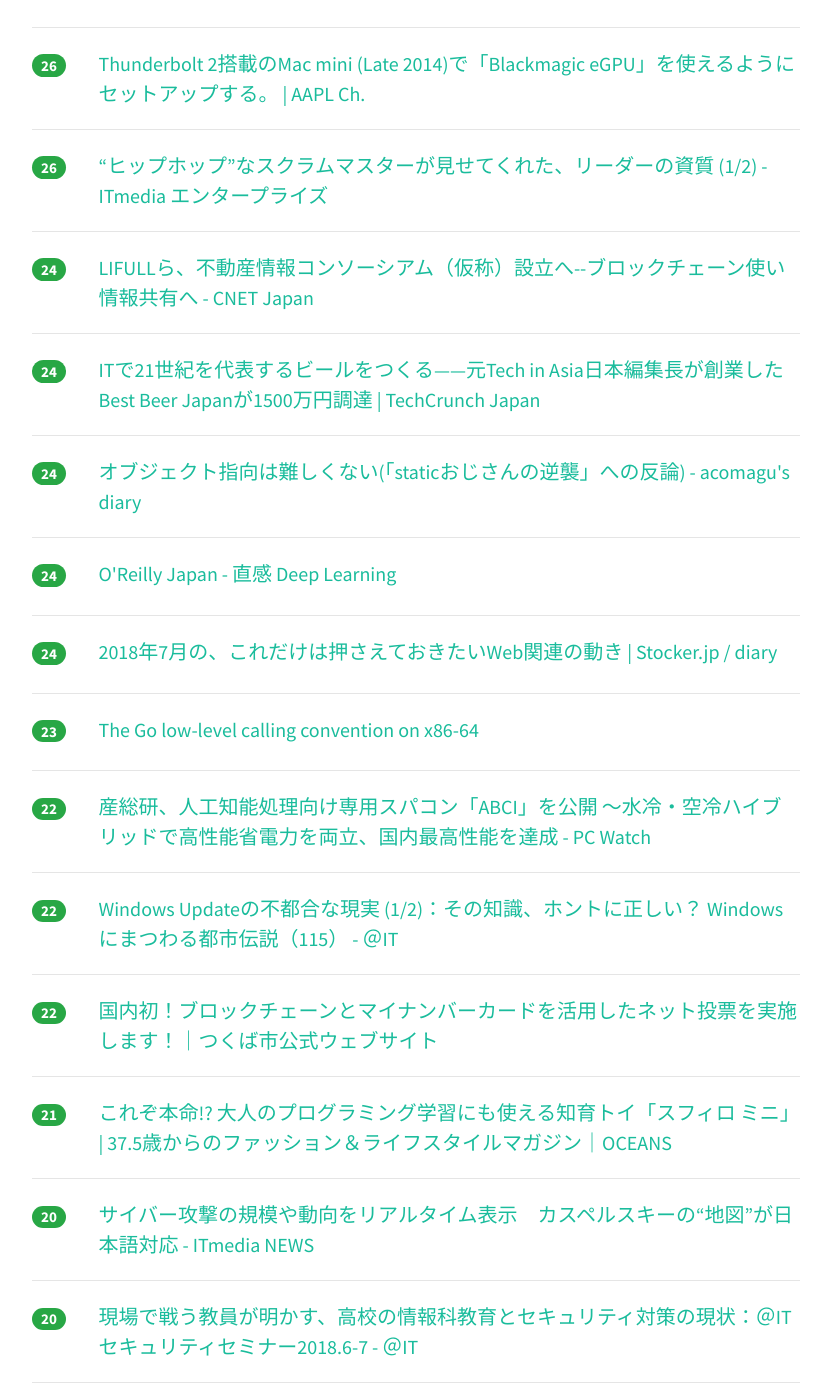
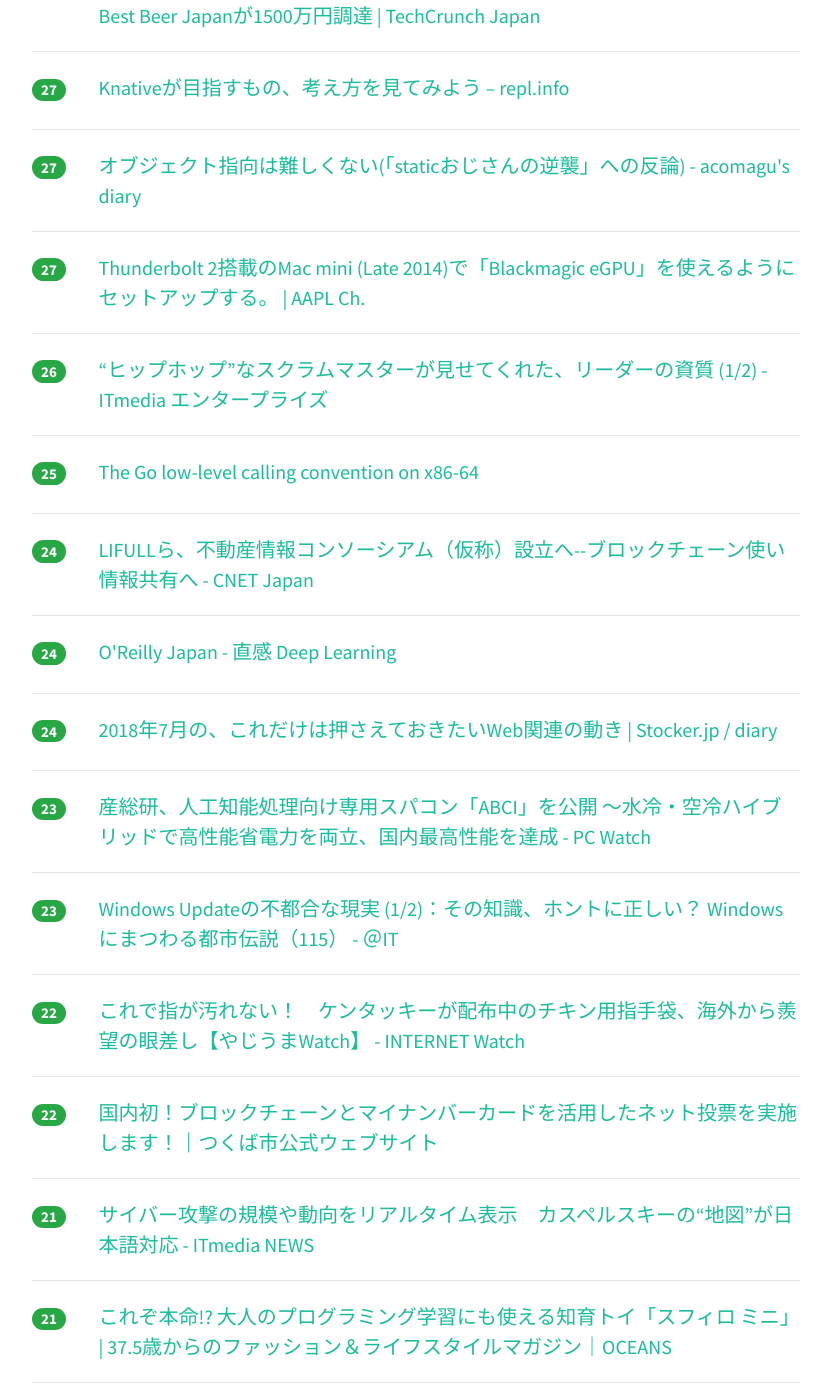
Before and after one commit to yatta47/hatena-matome-site, a Jekyll site: the page built from _posts/2018-07-31-hatena.md, in a window 1280 px wide and 1400 px high, scrolled down 2425 px. Shown: the whole window, without its empty margins (224-1055 px from the left). Built offline with Jekyll 4.4.1, drawn with Linux system fonts in a browser that asks for light colours; nearby versions of some CDN libraries; some of the changed text lies outside the part shown.

Commit message:
Updated 2018-07-31

```diff
--- a/_posts/2018-07-31-hatena.md
+++ b/_posts/2018-07-31-hatena.md
@@ -17,52 +17,52 @@ tags: [it-hotentry]
 </div>
 <hr>
 <div class="row">
-<div class="col-1"><span class="badge badge-pill badge-success h2">165</span></div>
+<div class="col-1"><span class="badge badge-pill badge-success h2">180</span></div>
+<div class="col-11"><a href='http://mizchi.hatenablog.com/entry/2018/07/31/124354' target='_blank'>オブジェクト指向の呪いと、その避け方 - mizchi's blog</a></div>
+</div>
+<hr>
+<div class="row">
+<div class="col-1"><span class="badge badge-pill badge-success h2">173</span></div>
 <div class="col-11"><a href='https://www.newsweekjapan.jp/stories/technology/2018/07/post-10689.php' target='_blank'>居眠り運転の意外な原因　開始15分で眠気を誘う要因が分かった | テクノロジー | 最新記事 | ニューズウィーク日本版 オフィシャルサイト</a></div>
 </div>
 <hr>
 <div class="row">
-<div class="col-1"><span class="badge badge-pill badge-success h2">165</span></div>
+<div class="col-1"><span class="badge badge-pill badge-success h2">168</span></div>
 <div class="col-11"><a href='http://www.110107.com/s/oto/page/YMO40?ima=3555' target='_blank'>YMO40周年！ YELLOW MAGIC ORCHESTRA / NEUE TANZ (イエロー・マジック・オーケストラ／ノイエ・タンツ)</a></div>
 </div>
 <hr>
 <div class="row">
-<div class="col-1"><span class="badge badge-pill badge-success h2">153</span></div>
-<div class="col-11"><a href='http://mizchi.hatenablog.com/entry/2018/07/31/124354' target='_blank'>オブジェクト指向の呪いと、その避け方 - mizchi's blog</a></div>
+<div class="col-1"><span class="badge badge-pill badge-success h2">150</span></div>
+<div class="col-11"><a href='https://japan.cnet.com/article/35123285/' target='_blank'>「Firefox」のアイコンが再び刷新へ--2つのデザイン案を公開 - CNET Japan</a></div>
+</div>
+<hr>
+<div class="row">
+<div class="col-1"><span class="badge badge-pill badge-success h2">149</span></div>
+<div class="col-11"><a href='http://www.itmedia.co.jp/news/articles/1807/31/news046.html' target='_blank'>「佐川急便の偽サイト」に学ぶAndroidの防御法　見直す設定はたった1つ (1/2) - ITmedia NEWS</a></div>
 </div>
 <hr>
 <div class="row">
 <div class="col-1"><span class="badge badge-pill badge-success h2">144</span></div>
-<div class="col-11"><a href='https://japan.cnet.com/article/35123285/' target='_blank'>「Firefox」のアイコンが再び刷新へ--2つのデザイン案を公開 - CNET Japan</a></div>
-</div>
-<hr>
-<div class="row">
-<div class="col-1"><span class="badge badge-pill badge-success h2">139</span></div>
-<div class="col-11"><a href='http://www.itmedia.co.jp/news/articles/1807/31/news046.html' target='_blank'>「佐川急便の偽サイト」に学ぶAndroidの防御法　見直す設定はたった1つ (1/2) - ITmedia NEWS</a></div>
-</div>
-<hr>
-<div class="row">
-<div class="col-1"><span class="badge badge-pill badge-success h2">129</span></div>
 <div class="col-11"><a href='http://www.itmedia.co.jp/business/articles/1807/31/news021.html' target='_blank'>仕入れ目的でもカネのためでもない　東京の居酒屋が漁業に参入した切実な現状 (1/5) - ITmedia ビジネスオンライン</a></div>
 </div>
 <hr>
 <div class="row">
-<div class="col-1"><span class="badge badge-pill badge-success h2">93</span></div>
+<div class="col-1"><span class="badge badge-pill badge-success h2">105</span></div>
 <div class="col-11"><a href='http://design.hatenastaff.com/entry/2018/07/31/111307' target='_blank'>WEBサービスのデザイナーが育休をとって、仕事復帰から1年経ってみての感想 - Hatena Design Group</a></div>
 </div>
 <hr>
 <div class="row">
-<div class="col-1"><span class="badge badge-pill badge-success h2">73</span></div>
+<div class="col-1"><span class="badge badge-pill badge-success h2">95</span></div>
+<div class="col-11"><a href='https://cpplover.blogspot.com/2018/07/gccgit.html' target='_blank'>本の虫: GCCのgit移行が難航中</a></div>
+</div>
+<hr>
+<div class="row">
+<div class="col-1"><span class="badge badge-pill badge-success h2">80</span></div>
 <div class="col-11"><a href='http://www.itmedia.co.jp/news/articles/1807/31/news040.html' target='_blank'>“俺の嫁召喚装置”「Gatebox」15万円の量産モデル発売　甘～い新機能で新婚気分（動画あり） (1/2) - ITmedia NEWS</a></div>
 </div>
 <hr>
 <div class="row">
-<div class="col-1"><span class="badge badge-pill badge-success h2">73</span></div>
-<div class="col-11"><a href='https://cpplover.blogspot.com/2018/07/gccgit.html' target='_blank'>本の虫: GCCのgit移行が難航中</a></div>
-</div>
-<hr>
-<div class="row">
-<div class="col-1"><span class="badge badge-pill badge-success h2">56</span></div>
+<div class="col-1"><span class="badge badge-pill badge-success h2">57</span></div>
 <div class="col-11"><a href='http://atsushieno.hatenablog.com/entry/2018/07/31/030110' target='_blank'>Leaving Microsoft - ものがたり</a></div>
 </div>
 <hr>
@@ -82,23 +82,33 @@ tags: [it-hotentry]
 </div>
 <hr>
 <div class="row">
+<div class="col-1"><span class="badge badge-pill badge-success h2">36</span></div>
+<div class="col-11"><a href='https://japanese.engadget.com/2018/07/30/zozo/' target='_blank'>ZOZO、自動採寸で「靴」「ブラジャー」販売へ - Engadget 日本版</a></div>
+</div>
+<hr>
+<div class="row">
+<div class="col-1"><span class="badge badge-pill badge-success h2">35</span></div>
+<div class="col-11"><a href='https://k-tai.watch.impress.co.jp/docs/news/1135674.html' target='_blank'>ナイアンティックが東京に開発拠点、新作ゲーム制作へ - ケータイ Watch</a></div>
+</div>
+<hr>
+<div class="row">
 <div class="col-1"><span class="badge badge-pill badge-success h2">33</span></div>
 <div class="col-11"><a href='https://qiita.com/rsahara/items/7d37a4cb6c73329d4683' target='_blank'>launchdで定期的にスクリプトを実行 - Qiita</a></div>
 </div>
 <hr>
 <div class="row">
-<div class="col-1"><span class="badge badge-pill badge-success h2">32</span></div>
-<div class="col-11"><a href='https://japanese.engadget.com/2018/07/30/zozo/' target='_blank'>ZOZO、自動採寸で「靴」「ブラジャー」販売へ - Engadget 日本版</a></div>
+<div class="col-1"><span class="badge badge-pill badge-success h2">30</span></div>
+<div class="col-11"><a href='http://developers.gnavi.co.jp/entry/engineer_dokusho/' target='_blank'>『ベタープログラマ』の読書会をしました - ぐるなびをちょっと良くするエンジニアブログ</a></div>
+</div>
+<hr>
+<div class="row">
+<div class="col-1"><span class="badge badge-pill badge-success h2">30</span></div>
+<div class="col-11"><a href='https://japan.cnet.com/article/35123278/' target='_blank'>“俺の嫁”と暮らせるIoT機器「Gatebox」に量産モデル--価格は半額の15万円に - CNET Japan</a></div>
 </div>
 <hr>
 <div class="row">
 <div class="col-1"><span class="badge badge-pill badge-success h2">29</span></div>
-<div class="col-11"><a href='https://k-tai.watch.impress.co.jp/docs/news/1135674.html' target='_blank'>ナイアンティックが東京に開発拠点、新作ゲーム制作へ - ケータイ Watch</a></div>
-</div>
-<hr>
-<div class="row">
-<div class="col-1"><span class="badge badge-pill badge-success h2">28</span></div>
-<div class="col-11"><a href='https://japan.cnet.com/article/35123278/' target='_blank'>“俺の嫁”と暮らせるIoT機器「Gatebox」に量産モデル--価格は半額の15万円に - CNET Japan</a></div>
+<div class="col-11"><a href='https://japanese.engadget.com/2018/07/30/gatebox/' target='_blank'>あの「俺の嫁召喚装置」が半額に。Gateboxが量産モデルを発売開始 - Engadget 日本版</a></div>
 </div>
 <hr>
 <div class="row">
@@ -108,21 +118,21 @@ tags: [it-hotentry]
 <hr>
 <div class="row">
 <div class="col-1"><span class="badge badge-pill badge-success h2">27</span></div>
-<div class="col-11"><a href='http://developers.gnavi.co.jp/entry/engineer_dokusho/' target='_blank'>『ベタープログラマ』の読書会をしました - ぐるなびをちょっと良くするエンジニアブログ</a></div>
+<div class="col-11"><a href='https://jp.techcrunch.com/2018/07/31/best-beer-japan-fundraising/' target='_blank'>ITで21世紀を代表するビールをつくる——元Tech in Asia日本編集長が創業したBest Beer Japanが1500万円調達 | TechCrunch Japan</a></div>
 </div>
 <hr>
 <div class="row">
 <div class="col-1"><span class="badge badge-pill badge-success h2">27</span></div>
-<div class="col-11"><a href='https://japanese.engadget.com/2018/07/30/gatebox/' target='_blank'>あの「俺の嫁召喚装置」が半額に。Gateboxが量産モデルを発売開始 - Engadget 日本版</a></div>
-</div>
-<hr>
-<div class="row">
-<div class="col-1"><span class="badge badge-pill badge-success h2">26</span></div>
 <div class="col-11"><a href='https://repl.info/archives/2137/' target='_blank'>Knativeが目指すもの、考え方を見てみよう – repl.info</a></div>
 </div>
 <hr>
 <div class="row">
-<div class="col-1"><span class="badge badge-pill badge-success h2">26</span></div>
+<div class="col-1"><span class="badge badge-pill badge-success h2">27</span></div>
+<div class="col-11"><a href='http://acomagu.hatenablog.com/entry/2018/07/31/011857' target='_blank'>オブジェクト指向は難しくない(「staticおじさんの逆襲」への反論) - acomagu's diary</a></div>
+</div>
+<hr>
+<div class="row">
+<div class="col-1"><span class="badge badge-pill badge-success h2">27</span></div>
 <div class="col-11"><a href='https://applech2.com/archives/20180730-how-to-use-blackmagic-egpu-with-mac-mini-2014.html' target='_blank'>Thunderbolt 2搭載のMac mini (Late 2014)で「Blackmagic eGPU」を使えるようにセットアップする。 | AAPL Ch.</a></div>
 </div>
 <hr>
@@ -132,18 +142,13 @@ tags: [it-hotentry]
 </div>
 <hr>
 <div class="row">
-<div class="col-1"><span class="badge badge-pill badge-success h2">24</span></div>
-<div class="col-11"><a href='https://japan.cnet.com/article/35123277/' target='_blank'>LIFULLら、不動産情報コンソーシアム（仮称）設立へ--ブロックチェーン使い情報共有へ - CNET Japan</a></div>
+<div class="col-1"><span class="badge badge-pill badge-success h2">25</span></div>
+<div class="col-11"><a href='http://science.raphael.poss.name/go-calling-convention-x86-64.html' target='_blank'>The Go low-level calling convention on x86-64</a></div>
 </div>
 <hr>
 <div class="row">
 <div class="col-1"><span class="badge badge-pill badge-success h2">24</span></div>
-<div class="col-11"><a href='https://jp.techcrunch.com/2018/07/31/best-beer-japan-fundraising/' target='_blank'>ITで21世紀を代表するビールをつくる——元Tech in Asia日本編集長が創業したBest Beer Japanが1500万円調達 | TechCrunch Japan</a></div>
-</div>
-<hr>
-<div class="row">
-<div class="col-1"><span class="badge badge-pill badge-success h2">24</span></div>
-<div class="col-11"><a href='http://acomagu.hatenablog.com/entry/2018/07/31/011857' target='_blank'>オブジェクト指向は難しくない(「staticおじさんの逆襲」への反論) - acomagu's diary</a></div>
+<div class="col-11"><a href='https://japan.cnet.com/article/35123277/' target='_blank'>LIFULLら、不動産情報コンソーシアム（仮称）設立へ--ブロックチェーン使い情報共有へ - CNET Japan</a></div>
 </div>
 <hr>
 <div class="row">
@@ -158,17 +163,17 @@ tags: [it-hotentry]
 <hr>
 <div class="row">
 <div class="col-1"><span class="badge badge-pill badge-success h2">23</span></div>
-<div class="col-11"><a href='http://science.raphael.poss.name/go-calling-convention-x86-64.html' target='_blank'>The Go low-level calling convention on x86-64</a></div>
+<div class="col-11"><a href='https://pc.watch.impress.co.jp/docs/news/1135632.html' target='_blank'>産総研、人工知能処理向け専用スパコン「ABCI」を公開 ～水冷・空冷ハイブリッドで高性能省電力を両立、国内最高性能を達成 - PC Watch</a></div>
+</div>
+<hr>
+<div class="row">
+<div class="col-1"><span class="badge badge-pill badge-success h2">23</span></div>
+<div class="col-11"><a href='http://www.atmarkit.co.jp/ait/articles/1807/31/news018.html' target='_blank'>Windows Updateの不都合な現実 (1/2)：その知識、ホントに正しい？ Windowsにまつわる都市伝説（115） - ＠IT</a></div>
 </div>
 <hr>
 <div class="row">
 <div class="col-1"><span class="badge badge-pill badge-success h2">22</span></div>
-<div class="col-11"><a href='https://pc.watch.impress.co.jp/docs/news/1135632.html' target='_blank'>産総研、人工知能処理向け専用スパコン「ABCI」を公開 ～水冷・空冷ハイブリッドで高性能省電力を両立、国内最高性能を達成 - PC Watch</a></div>
-</div>
-<hr>
-<div class="row">
-<div class="col-1"><span class="badge badge-pill badge-success h2">22</span></div>
-<div class="col-11"><a href='http://www.atmarkit.co.jp/ait/articles/1807/31/news018.html' target='_blank'>Windows Updateの不都合な現実 (1/2)：その知識、ホントに正しい？ Windowsにまつわる都市伝説（115） - ＠IT</a></div>
+<div class="col-11"><a href='https://internet.watch.impress.co.jp/docs/yajiuma/1135638.html' target='_blank'>これで指が汚れない！　ケンタッキーが配布中のチキン用指手袋、海外から羨望の眼差し【やじうまWatch】 - INTERNET Watch</a></div>
 </div>
 <hr>
 <div class="row">
@@ -178,12 +183,12 @@ tags: [it-hotentry]
 <hr>
 <div class="row">
 <div class="col-1"><span class="badge badge-pill badge-success h2">21</span></div>
-<div class="col-11"><a href='https://oceans.tokyo.jp/lifestyle/2018-0730-6/' target='_blank'>これぞ本命!? 大人のプログラミング学習にも使える知育トイ「スフィロ ミニ」 | 37.5歳からのファッション＆ライフスタイルマガジン｜OCEANS</a></div>
+<div class="col-11"><a href='http://www.itmedia.co.jp/news/articles/1807/30/news117.html' target='_blank'>サイバー攻撃の規模や動向をリアルタイム表示　カスペルスキーの“地図”が日本語対応 - ITmedia NEWS</a></div>
 </div>
 <hr>
 <div class="row">
-<div class="col-1"><span class="badge badge-pill badge-success h2">20</span></div>
-<div class="col-11"><a href='http://www.itmedia.co.jp/news/articles/1807/30/news117.html' target='_blank'>サイバー攻撃の規模や動向をリアルタイム表示　カスペルスキーの“地図”が日本語対応 - ITmedia NEWS</a></div>
+<div class="col-1"><span class="badge badge-pill badge-success h2">21</span></div>
+<div class="col-11"><a href='https://oceans.tokyo.jp/lifestyle/2018-0730-6/' target='_blank'>これぞ本命!? 大人のプログラミング学習にも使える知育トイ「スフィロ ミニ」 | 37.5歳からのファッション＆ライフスタイルマガジン｜OCEANS</a></div>
 </div>
 <hr>
 <div class="row">
@@ -213,11 +218,6 @@ tags: [it-hotentry]
 <hr>
 <div class="row">
 <div class="col-1"><span class="badge badge-pill badge-success h2">19</span></div>
-<div class="col-11"><a href='https://internet.watch.impress.co.jp/docs/yajiuma/1135638.html' target='_blank'>これで指が汚れない！　ケンタッキーが配布中のチキン用指手袋、海外から羨望の眼差し【やじうまWatch】 - INTERNET Watch</a></div>
-</div>
-<hr>
-<div class="row">
-<div class="col-1"><span class="badge badge-pill badge-success h2">19</span></div>
 <div class="col-11"><a href='https://blog.mozilla.org/opendesign/evolving-the-firefox-brand/' target='_blank'>Evolving the Firefox Brand</a></div>
 </div>
 <hr>
@@ -229,6 +229,11 @@ tags: [it-hotentry]
 <div class="row">
 <div class="col-1"><span class="badge badge-pill badge-success h2">18</span></div>
 <div class="col-11"><a href='https://news.mynavi.jp/article/20180731-672018/' target='_blank'>バーチャルホームロボット「Gatebox」に量産モデル、15万円で7月31日発売 | マイナビニュース</a></div>
+</div>
+<hr>
+<div class="row">
+<div class="col-1"><span class="badge badge-pill badge-success h2">18</span></div>
+<div class="col-11"><a href='http://www.itmedia.co.jp/news/articles/1807/31/news093.html' target='_blank'>タニタ「ツインスティック」プロジェクト、8000万円集めるも「不成立」で終了 - ITmedia NEWS</a></div>
 </div>
 <hr>
 <div class="row">
@@ -247,13 +252,13 @@ tags: [it-hotentry]
 </div>
 <hr>
 <div class="row">
-<div class="col-1"><span class="badge badge-pill badge-success h2">14</span></div>
-<div class="col-11"><a href='https://japan.cnet.com/article/35123276/' target='_blank'>フェイスブック ジャパンが初の行政連携--神戸市と地方創生を支援 - CNET Japan</a></div>
+<div class="col-1"><span class="badge badge-pill badge-success h2">15</span></div>
+<div class="col-11"><a href='http://www.itmedia.co.jp/pcuser/articles/1807/31/news093.html' target='_blank'>タニタ「ツインスティック」プロジェクト、8000万円集めるも「不成立」で終了 - ITmedia PC USER</a></div>
 </div>
 <hr>
 <div class="row">
 <div class="col-1"><span class="badge badge-pill badge-success h2">14</span></div>
-<div class="col-11"><a href='http://www.itmedia.co.jp/news/articles/1807/31/news093.html' target='_blank'>タニタ「ツインスティック」プロジェクト、8000万円集めるも「不成立」で終了 - ITmedia NEWS</a></div>
+<div class="col-11"><a href='https://japan.cnet.com/article/35123276/' target='_blank'>フェイスブック ジャパンが初の行政連携--神戸市と地方創生を支援 - CNET Japan</a></div>
 </div>
 <hr>
 <div class="row">
@@ -267,18 +272,23 @@ tags: [it-hotentry]
 </div>
 <hr>
 <div class="row">
+<div class="col-1"><span class="badge badge-pill badge-success h2">12</span></div>
+<div class="col-11"><a href='http://seto-hi.hatenablog.com/entry/2018/07/31/093345' target='_blank'>邪悪なUIチェックポイント - そんな感じで</a></div>
+</div>
+<hr>
+<div class="row">
 <div class="col-1"><span class="badge badge-pill badge-success h2">11</span></div>
 <div class="col-11"><a href='https://suzushinlab.com/2018/07/30/simple-fortune-program-in-php/' target='_blank'>PHP 超シンプルな「おみくじ」プログラムを作成してみた｜スズシンラボ オフィシャルブログ</a></div>
 </div>
 <hr>
 <div class="row">
 <div class="col-1"><span class="badge badge-pill badge-success h2">10</span></div>
-<div class="col-11"><a href='https://japan.cnet.com/article/35123290/' target='_blank'>イタンジの「申込受付くん」と弁護士ドットコムの「クラウドサイン」が連携 - CNET Japan</a></div>
+<div class="col-11"><a href='https://internet.watch.impress.co.jp/docs/news/1135559.html' target='_blank'>待合室などに置く雑誌、電子化で170誌読み放題に、「楽天マガジン法人プラン」提供開始 - INTERNET Watch</a></div>
 </div>
 <hr>
 <div class="row">
-<div class="col-1"><span class="badge badge-pill badge-success h2">9</span></div>
-<div class="col-11"><a href='https://internet.watch.impress.co.jp/docs/news/1135559.html' target='_blank'>待合室などに置く雑誌、電子化で170誌読み放題に、「楽天マガジン法人プラン」提供開始 - INTERNET Watch</a></div>
+<div class="col-1"><span class="badge badge-pill badge-success h2">10</span></div>
+<div class="col-11"><a href='https://japan.cnet.com/article/35123290/' target='_blank'>イタンジの「申込受付くん」と弁護士ドットコムの「クラウドサイン」が連携 - CNET Japan</a></div>
 </div>
 <hr>
 <div class="row">
@@ -301,3 +311,8 @@ tags: [it-hotentry]
 <div class="col-11"><a href='https://papix.hatenablog.com/entry/2018/07/30/182756' target='_blank'>｢Rejectcon 2018｣に登壇することになりました</a></div>
 </div>
 <hr>
+<div class="row">
+<div class="col-1"><span class="badge badge-pill badge-success h2">6</span></div>
+<div class="col-11"><a href='https://www.asahi.com/articles/ASL7Y0081L7XPITB03K.html' target='_blank'>「昔ここで遊んだ」被爆前の広島写真、ＡＩでカラー化</a></div>
+</div>
+<hr>
```
Also changed, not shown: other parts of _posts/2018-07-31-hatena.md (+2 -2 lines).
